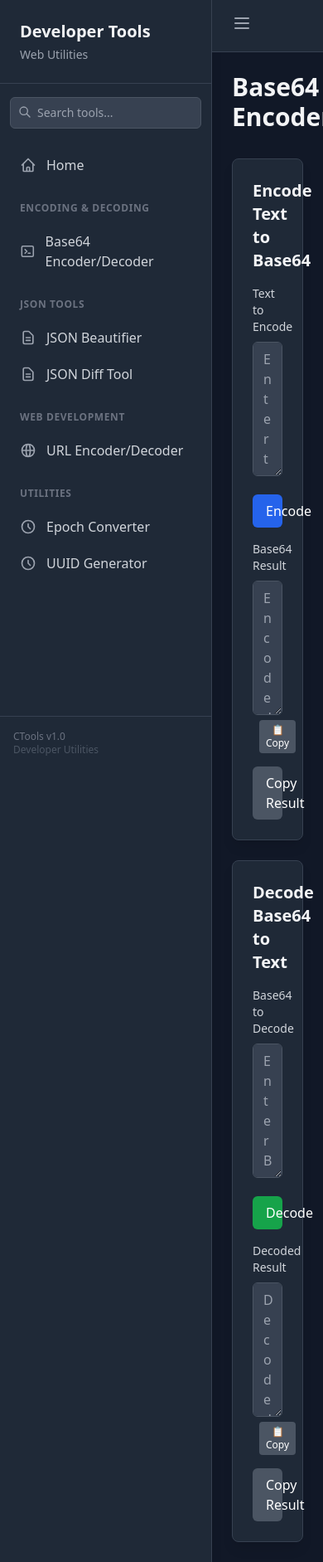
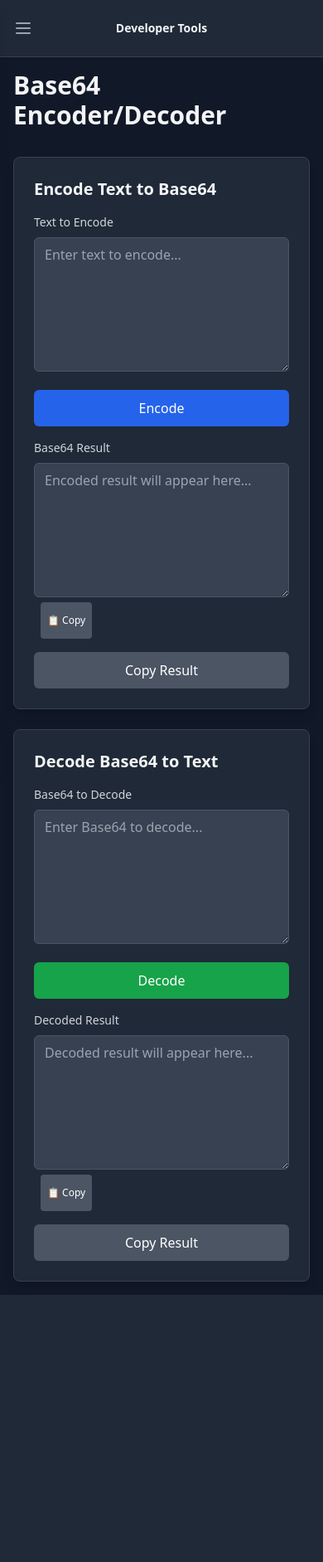
Before and after one commit to cahyasetya/tools, a Flask app: page /base64 in a window 390 px wide. Shown: the whole page at 83% size. After the commit the page ends 1561 px from the top, so only its background shows below. Run offline with Flask 3, Linux system fonts and the light colour scheme; some libraries are stand-ins or nearby versions.

Commit message:
Add GitOps deployment and mobile-responsive UI
GitOps improvements:
- Add declarative systemd service configuration
- Create deployment config and script in deploy/
- Update GitHub Actions to use GitOps deployment script
- All deployment configuration now version-controlled

Mobile-responsive improvements:
- Add responsive sidebar with hamburger menu for mobile
- Implement slide-in sidebar with backdrop overlay
- Add sticky mobile navigation bar
- Optimize touch targets (44px minimum)
- Prevent iOS auto-zoom with 16px font size on inputs
- Responsive padding and spacing for mobile screens

Co-Authored-By: Claude Sonnet 4.5 <noreply@anthropic.com>

```diff
--- a/templates/_sidebar.html
+++ b/templates/_sidebar.html
@@ -1,9 +1,17 @@
 <!-- Sidebar -->
-<div class="w-64 bg-gray-800 shadow-lg border-r border-gray-700 min-h-screen">
+<div id="sidebar" class="fixed lg:static inset-0 z-40 w-64 bg-gray-800 shadow-lg border-r border-gray-700 min-h-screen transform -translate-x-full lg:translate-x-0 transition-transform duration-200 ease-in-out">
     <!-- Logo/Header -->
-    <div class="p-6 border-b border-gray-700">
-        <h1 class="text-xl font-bold text-gray-100">Developer Tools</h1>
-        <p class="text-sm text-gray-400 mt-1">Web Utilities</p>
+    <div class="p-4 lg:p-6 border-b border-gray-700 flex justify-between items-center">
+        <div>
+            <h1 class="text-lg lg:text-xl font-bold text-gray-100">Developer Tools</h1>
+            <p class="text-xs lg:text-sm text-gray-400 mt-1">Web Utilities</p>
+        </div>
+        <!-- Close button for mobile -->
+        <button id="sidebar-close" class="lg:hidden text-gray-400 hover:text-white">
+            <svg class="w-6 h-6" fill="none" stroke="currentColor" viewBox="0 0 24 24">
+                <path stroke-linecap="round" stroke-linejoin="round" stroke-width="2" d="M6 18L18 6M6 6l12 12"></path>
+            </svg>
+        </button>
     </div>
 
     <!-- Search -->
@@ -25,7 +33,7 @@
     </div>
 
     <!-- Navigation -->
-    <nav class="mt-2">
+    <nav class="mt-2 pb-20 lg:pb-24 overflow-y-auto" style="max-height: calc(100vh - 300px);">
         <div class="px-3">
             <!-- Navigation links will be dynamically generated -->
             <div class="text-center text-gray-400 text-sm py-4">
@@ -35,8 +43,11 @@
     </nav>
 
     <!-- Footer -->
-    <div class="absolute bottom-0 w-64 p-4 border-t border-gray-700">
+    <div class="absolute bottom-0 w-64 p-4 border-t border-gray-700 bg-gray-800">
         <p class="text-xs text-gray-500">CTools v1.0</p>
         <p class="text-xs text-gray-600">Developer Utilities</p>
     </div>
 </div>
+
+<!-- Backdrop for mobile -->
+<div id="sidebar-backdrop" class="fixed inset-0 bg-black bg-opacity-50 z-30 hidden lg:hidden"></div>
--- a/templates/base.html
+++ b/templates/base.html
@@ -55,23 +55,47 @@
         .text-black, .text-gray-900 {
             color: rgb(243 244 246) !important; /* gray-100 */
         }
+
+        /* Mobile improvements */
+        @media (max-width: 640px) {
+            /* Better touch targets on mobile */
+            button, a {
+                min-height: 44px;
+            }
+
+            /* Improve text readability on mobile */
+            textarea {
+                font-size: 16px !important; /* Prevents auto-zoom on iOS */
+            }
+
+            input[type="text"] {
+                font-size: 16px !important; /* Prevents auto-zoom on iOS */
+            }
+        }
+
+        /* Prevent horizontal scroll */
+        body {
+            overflow-x: hidden;
+        }
     </style>
 </head>
 <body class="bg-gray-900 text-gray-100 min-h-screen flex">
     {% include '_sidebar.html' %}
 
     <!-- Main Content -->
-    <div class="flex-1 overflow-auto">
-        <!-- Top bar (optional) -->
-        <div class="bg-gray-800 border-b border-gray-700 px-6 py-4 lg:hidden">
+    <div class="flex-1 overflow-auto w-full">
+        <!-- Top bar for mobile -->
+        <div class="bg-gray-800 border-b border-gray-700 px-4 py-3 lg:hidden sticky top-0 z-20 flex items-center justify-between">
             <button id="sidebar-toggle" class="text-gray-400 hover:text-white">
                 <svg class="w-6 h-6" fill="none" stroke="currentColor" viewBox="0 0 24 24">
                     <path stroke-linecap="round" stroke-linejoin="round" stroke-width="2" d="M4 6h16M4 12h16M4 18h16"></path>
                 </svg>
             </button>
+            <h2 class="text-sm font-semibold text-gray-100">Developer Tools</h2>
+            <div class="w-6"></div> <!-- Spacer for centering -->
         </div>
 
-        <main class="p-6">
+        <main class="p-4 md:p-6 lg:p-8 max-w-full">
             {% block content %}{% endblock %}
         </main>
     </div>
@@ -325,6 +349,35 @@
 
         // Initialize navigation on page load
         initNavigation();
+
+        // Mobile sidebar toggle functionality
+        const sidebar = document.getElementById('sidebar');
+        const sidebarToggle = document.getElementById('sidebar-toggle');
+        const sidebarClose = document.getElementById('sidebar-close');
+        const sidebarBackdrop = document.getElementById('sidebar-backdrop');
+
+        function openSidebar() {
+            sidebar?.classList.remove('-translate-x-full');
+            sidebarBackdrop?.classList.remove('hidden');
+            document.body.style.overflow = 'hidden';
+        }
+
+        function closeSidebar() {
+            sidebar?.classList.add('-translate-x-full');
+            sidebarBackdrop?.classList.add('hidden');
+            document.body.style.overflow = '';
+        }
+
+        sidebarToggle?.addEventListener('click', openSidebar);
+        sidebarClose?.addEventListener('click', closeSidebar);
+        sidebarBackdrop?.addEventListener('click', closeSidebar);
+
+        // Close sidebar when clicking a nav link on mobile
+        if (window.innerWidth < 1024) {
+            sidebar?.querySelectorAll('nav a').forEach(link => {
+                link.addEventListener('click', closeSidebar);
+            });
+        }
     </script>
 </body>
 </html>
```
